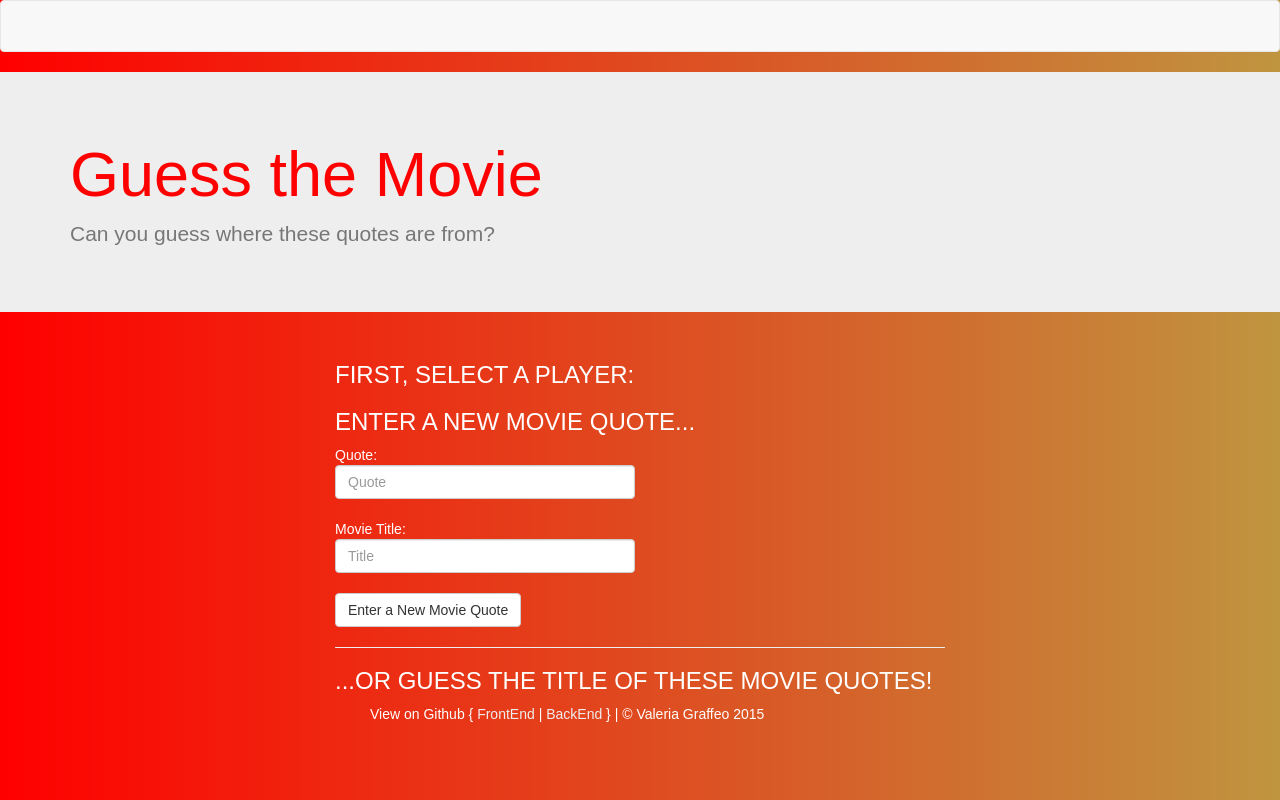
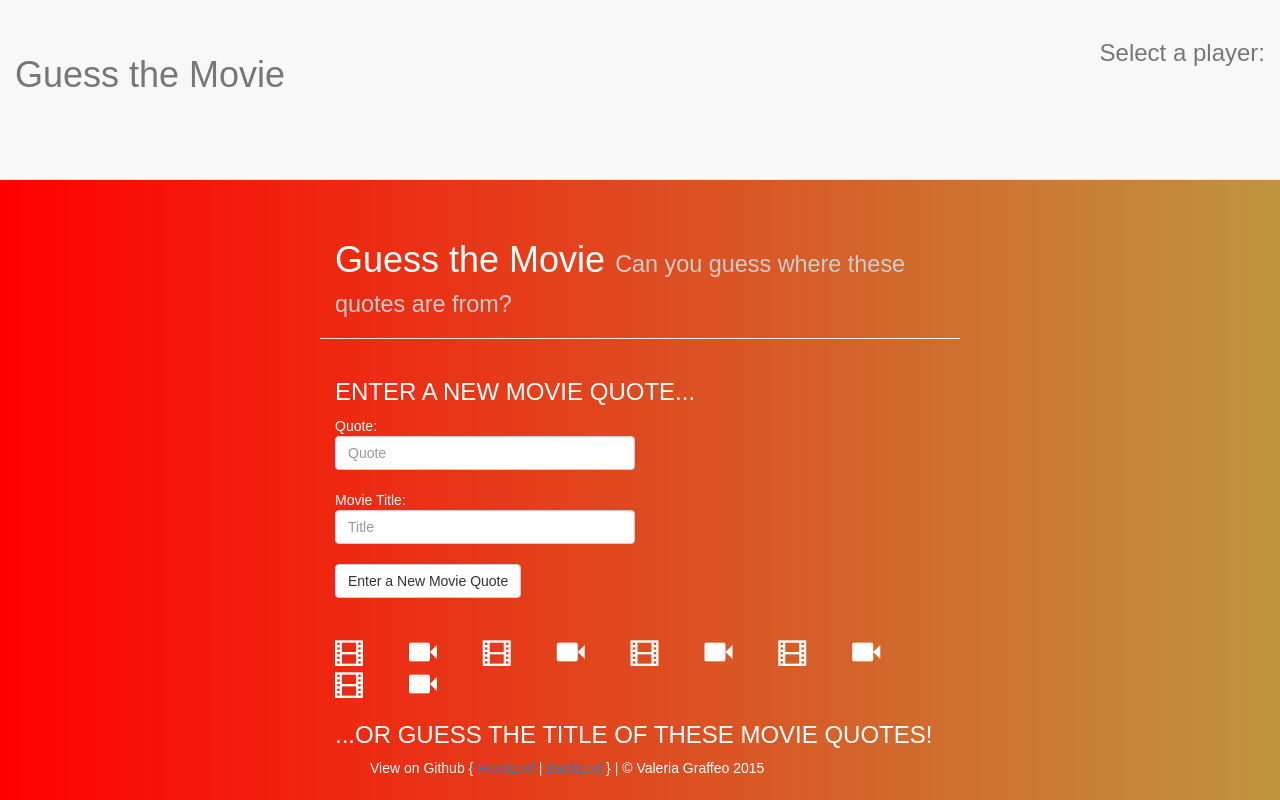
Before and after one commit to tuskerette/MovieQuotesFrontEnd, a plain HTML site: page index.html in a window 1280 px wide. Shown: the top 800 px of the page. Drawn offline with nearby package versions, Linux system fonts and the light colour scheme; no server answers.

Commit message:
added more front end design to index.html

```diff
--- a/css/style.css
+++ b/css/style.css
@@ -2,13 +2,35 @@
   width: 300px;
 }
 
-.jumbotron h1 {
-  color: #FF0000;
+#new-moviequote {
+  margin-bottom: 40px;
 }
-.jumbotron p {
+
+.navbar {
+  height: 180px;
+}
+.navbar-header {
+  margin-top: 20px;
   color: #777;
 }
 
+.page-header {
+  margin-top: 220px;
+}
+.page-header small {
+  color: #CCC;
+}
+.button-reset-points {
+  float:right;
+  clear:left;
+}
+
+.glyphicon {
+  font-size:2em;
+  letter-spacing: 1.5em;
+  }
+
+/*skrollr */
   html, body {
     padding:0;
     margin:0;
@@ -19,16 +41,7 @@
     font-family:sans-serif;
 
   }
-  a {color:#eee;}
-  #top {padding-top:10em;}
-  #bottom {
-    position:fixed;
-    right:0;
-    bottom:0;
-    left:0;
-  }
-  #bottom > img {
-    display:block;
-    margin:auto;
-  }
+  /*a {color:#eee;}*/
   .hidden {display:none;}
+
+  /*end of skrollr*/
--- a/index.html
+++ b/index.html
@@ -12,34 +12,30 @@
 <body data-0="background-image:linear-gradient(0deg, hsl(0, 100%, 50%), hsl(40, 50%, 50%));" data-5000="background-image:linear-gradient(3600deg, hsl(360, 100%, 50%), hsl(400, 100%, 50%));">
 <div id="skrollr-body">
 
-<nav class="navbar navbar-default">
+<nav class="navbar navbar-default navbar-fixed-top">
   <div class="container-fluid">
-    <div class="navbar-header">
-      <a class="navbar-brand" href="#">
-        <!-- <img alt="Brand" src="..." class="img-circle"> -->
-      </a>
+    <div class="navbar-header navbar-brand"><h1>Guess the Movie </h1></div>
+    <div class="navbar-header navbar-right">
+
+      <div><h3>Select a player:</h3></div>
+        <div class="users"></div>
+
     </div>
   </div>
 </nav>
 
-<div class="jumbotron">
-  <div class="container">
-    <h1>Guess the Movie</h1>
-    <p>Can you guess where these quotes are from?</p>
-  </div>
+
+<div class="page-header col-md-6 col-md-offset-3">
+  <h1>Guess the Movie <small>Can you guess where these quotes are from?</small></h1>
 </div>
-
-<!-- <div class="page-header">
-  <h1>Guess the Movie <small>Can you guess where these quotes are from?</small></h1>
-</div> -->
 
 
 <div class="container-fluid">
   <div class="row">
     <div class="col-md-6 col-md-offset-3">
 
-      <div><h3>FIRST, SELECT A PLAYER:</h3></div>
-      <div class="users"></div>
+      <!-- <div><h3>FIRST, SELECT A PLAYER:</h3></div>
+      <div class="users"></div> -->
 
       <div id="new-moviequote">
         <h3>ENTER A NEW MOVIE QUOTE...</h3>
@@ -55,7 +51,18 @@
             </div>
 
       </div>
-      <hr />
+      <span class="glyphicon glyphicon-film" aria-hidden="true"></span>
+      <span class="glyphicon glyphicon-facetime-video" aria-hidden="true"></span>
+      <span class="glyphicon glyphicon-film" aria-hidden="true"></span>
+      <span class="glyphicon glyphicon-facetime-video" aria-hidden="true"></span>
+      <span class="glyphicon glyphicon-film" aria-hidden="true"></span>
+      <span class="glyphicon glyphicon-facetime-video" aria-hidden="true"></span>
+      <span class="glyphicon glyphicon-film" aria-hidden="true"></span>
+      <span class="glyphicon glyphicon-facetime-video" aria-hidden="true"></span>
+      <span class="glyphicon glyphicon-film" aria-hidden="true"></span>
+      <span class="glyphicon glyphicon-facetime-video" aria-hidden="true"></span>
+
+
 
 
       <div id="results">
--- a/js/app.js
+++ b/js/app.js
@@ -21,7 +21,7 @@ function setUsers(){
                 .done(function(users_data){
                     users_data.forEach(function(user){
                     userInfo[user.id] = user.name;
-                    $('.users').prepend('<div class="form-group"><button type="button" class="button-users btn btn-default" data-user-id="' + user.id + '">' + user.name + ' | Points: ' + user.points + '</button></div>');
+                    $('.users').prepend('<button type="button" class="button-users btn btn-default" data-user-id="' + user.id + '">' + user.name + ' | Points: ' + user.points + '</button>');
                     $('.users').append('<div id="current-user"></div>');
 
 
@@ -31,10 +31,10 @@ function setUsers(){
 
                           currentUser = user_id;
                           localStorage.setItem('id', user_id);
-                          $('#current-user').html('<div><h4>The current user is ' + userInfo[currentUser] + '</h4></div>');
+                          $('#current-user').html('<div><h5>The current player is </h5><h4>' + userInfo[currentUser] + '</h4></div>');
                          });
                     });
-                    $('.users').append('<br /><button type="button" class="button-reset-points btn btn-default">Reset points for selected user</button>');
+                    $('.users').prepend('<button type="button" class="button-reset-points btn btn-warning">Reset points for selected user</button>');
                 }).fail(function(){
                     alert('Error getting users');
                  });
@@ -104,7 +104,7 @@ $('#new-moviequote-button').click(function() {
         });
     });
 
-//Submit a guess (POST)
+// Submit a guess (POST)
 $('body').on("click", '#submit-guess-button', function(moviequotes) {
     var thisMoviequoteId = $(this).attr('data-moviequote-id');
     var guess = $('#new-guess[data-moviequote-id="' + thisMoviequoteId + '"').val().toLowerCase();
```
Also changed, not shown: index_beforeBS.html (+2 -0 lines), 1 other file.
